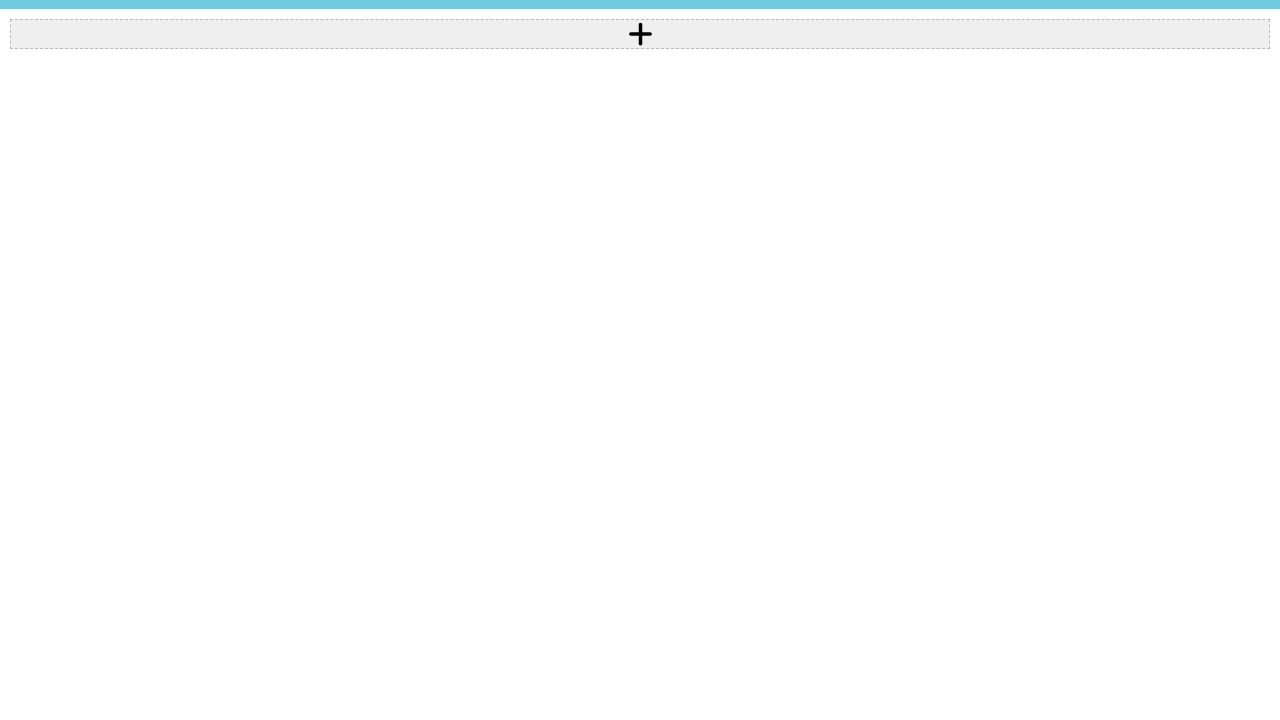
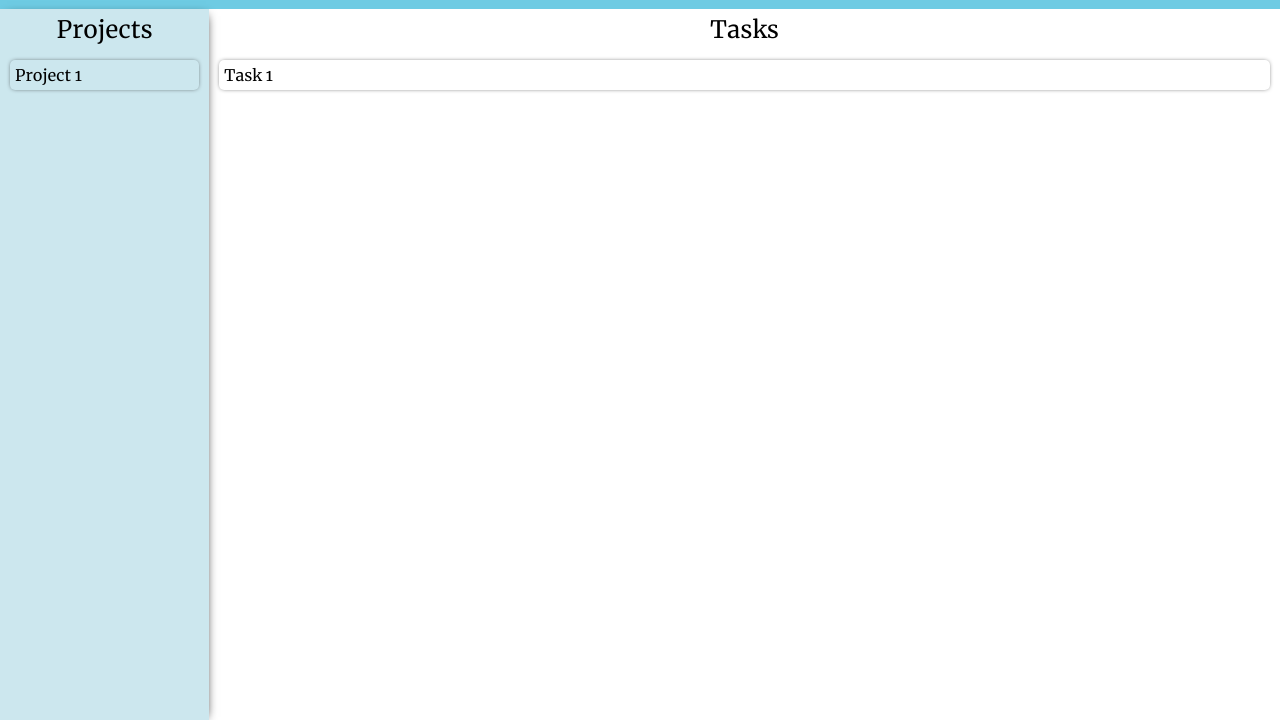
Before and after one commit to tommygatz/todo-list, a website built with webpack: page docs/index.html in a window 1280 px wide. Shown: the part 80-800 px from the top of the page. Built offline with nearby package versions, Linux system fonts and the light colour scheme.

Commit message:
started from scratch because I suck...

```diff
--- a/docs/index.html
+++ b/docs/index.html
@@ -7,7 +7,7 @@
         <title>Todo List</title>
     </head>
     <body>
-        <div id="content"></div>
+        <div id="page"></div>
         <script src="main.js"></script>
     </body>
 </html>
--- a/package.json
+++ b/package.json
@@ -25,6 +25,7 @@
     "cross-spawn": "^7.0.3",
     "css-select": "^4.3.0",
     "css-what": "^6.1.0",
+    "date-fns": "^2.30.0",
     "dom-converter": "^0.2.0",
     "dom-serializer": "^1.4.1",
     "domelementtype": "^2.3.0",
--- a/src/index.js
+++ b/src/index.js
@@ -1,24 +1,6 @@
 import './styles/reset.css';
 import './styles/styles.css';
-import createHeader from './modules/header/header.js';
-import createMain from './modules/main/main.js';
-import newItem from './modules/functions/newItem.js';
-
-function buildContent(){
-    const content = document.getElementById('content');
-    content.appendChild(createHeader());
-    content.appendChild(createMain());
-
-    return content;
-};
+import {loadPage} from './modules/Page';
 
 
-
-
-
-
-
-
-buildContent();
-
-console.log('build success!');
+loadPage();
--- /dev/null
+++ b/src/modules/Page.js
@@ -0,0 +1,40 @@
+function loadPage(){
+    const page = document.getElementById("page");
+    page.innerHTML =`
+    <div id="header"></div>
+    <div id="main"></div>`;
+
+    document.getElementById('header').innerText = 'To-Do List';
+
+    const main = document.getElementById("main");
+    const sidebar = loadSidebar();
+    const list = loadList();
+    main.appendChild(sidebar);
+    main.appendChild(list);
+
+}
+
+function loadSidebar(){
+    const sidebarNode = document.createElement("div");
+    sidebarNode.setAttribute("id", "sidebar");
+    sidebarNode.innerHTML = `
+    <div id="sidebar-title">Projects</div>
+    <div id="project-list">
+        <div class="project">Project 1</div>
+    </div>`;
+    return sidebarNode;
+}
+
+function loadList(){
+    const listNode = document.createElement("div");
+    listNode.setAttribute("id", "list");
+    listNode.innerHTML = `
+    <div id="list-title">Tasks</div>
+    <div id="task-list">
+        <div class="task">Task 1</div>
+    </div>`;
+    return listNode;
+
+}
+
+export { loadPage };
--- a/src/modules/footer/footer.js
+++ /dev/null
@@ -1,5 +0,0 @@
-function createFooter(){
-    return;
-};
-
-export default createFooter;
--- a/src/modules/functions/newItem.js
+++ /dev/null
@@ -1,47 +0,0 @@
-function setActive(event){
-    const active = document.querySelectorAll('.active');
-    active.forEach((item) => {
-        item.classList.remove('active');
-    });
-
-    const element = event.target.parentNode;
-    if (!element.classList.contains('active')){
-        element.classList.add('active');
-    };
-
-    return;
-}
-
-
-function newItem(event){
-
-    const textarea = document.createElement('input');
-    textarea.type = 'text';
-    textarea.placeholder = 'Enter task...'
-    // textarea.setAttribute('required','');
-
-    // const datetext = document.createElement('p');
-    // datetext.classList.add('date-text');
-    // datetext.textContent = 'No due date';
-
-    const datearea = document.createElement('input');
-    datearea.type = 'date';
-    datearea.classList.add('due-date');
-
-    const newItem = document.createElement('div');
-    newItem.classList.add('list-entry');
-    newItem.appendChild(textarea);
-    // newItem.appendChild(datetext);
-    newItem.appendChild(datearea);
-    // newItem.addEventListener('click', setActive);
-
-
-    const list = event.target.parentNode;
-    const button = event.target;
-
-    list.insertBefore(newItem, button.nextSibling);
-
-    return list;
-};
-
-export default newItem;
--- a/src/modules/header/header.js
+++ /dev/null
@@ -1,9 +0,0 @@
-function createHeader(){
-    const header = document.createElement('div');
-    header.setAttribute('id', 'header')
-    header.classList.add('flex-container');
-    // header.textContent = 'HEADER';
-    return header;
-};
-
-export default createHeader;
--- a/src/modules/main/list.js
+++ /dev/null
@@ -1,17 +0,0 @@
-import newItem from "../functions/newItem";
-
-function createList(){
-    const list = document.createElement('div');
-    list.setAttribute('id', 'list')
-    list.classList.add('flex-container');
-
-    const newItemBtn = document.createElement('button');
-    newItemBtn.classList.add('button');
-    newItemBtn.setAttribute('id', 'new-item-button');
-    newItemBtn.addEventListener('click', newItem);
-    list.appendChild(newItemBtn);
-
-    return list;
-};
-
-export default createList;
--- a/src/modules/main/main.js
+++ /dev/null
@@ -1,14 +0,0 @@
-import createSidebar from './sidebar.js';
-import createList from './list.js';
-
-
-function createMain(){
-    const main = document.createElement('div');
-    main.setAttribute('id', 'main')
-    main.classList.add('flex-container');
-    main.appendChild(createSidebar());
-    main.appendChild(createList());
-    return main;
-};
-
-export default createMain;
--- a/src/modules/main/sidebar.js
+++ /dev/null
@@ -1,9 +0,0 @@
-function createSidebar(){
-    const sidebar = document.createElement('div');
-    sidebar.setAttribute('id', 'sidebar')
-    sidebar.classList.add('flex-container');
-    // sidebar.textContent = 'SIDEBAR';
-    return sidebar;
-};
-
-export default createSidebar;
--- a/src/styles/styles.css
+++ b/src/styles/styles.css
@@ -1,105 +1,99 @@
 @font-face {
-    font-family: 'Merriweather-light';
-    src: url('../assets/fonts/Merriweather/Merriweather-Light.ttf') format('truetype');
+    font-family: 'Merriweather';
+    src: url('../assets/fonts/Merriweather/Merriweather-Regular.ttf') format('truetype');
     font-weight: 600;
     font-style: normal;
 }
 
 :root {
-    --mainfont: 'Merriweather-light';
+    --mainfont: 'Merriweather';
 }
 
-#content {
+body {
     display: flex;
+}
+
+#page {
+    display: flex;
+    width: 100vw;
     height: 100vh;
-    width: 100vw;
     flex-direction: column;
 }
-
     #header {
-    width: 100vw;
+        display: flex;
+        width: 100%;
         height: 100px;
-    /* box-shadow: 0px 2px 25px -5px black ; */
-    background-color:rgb(110, 203, 226);
+        align-items: center;
+        justify-content: center;
+        background-color:rgb(110, 203, 227);
+        font-family: var(--mainfont);
+        font-size: 2rem;
     }
 
     #main {
-    flex-grow: 1;
         display: flex;
         flex-direction: row;
     }
-
         #sidebar {
+            display: flex;
+            flex-direction: column;
             width: 250px;
+            height: 100%;
             box-shadow: 2px 2px 10px -5px black ;
-    display: none;
+            background-color:rgb(204, 231, 238);
+        }
+            #sidebar-title {
+                width: 100%;
+                height: fit-content;
+                text-align: center;
+                padding: 5px;
+                font-family: var(--mainfont);
+                font-size: 1.5rem;
+            }
+            #project-list {
+                display: flex;
+                width: 100%;
+                height: 100%;
+                justify-content: center;
+            }
+                .project {
+                    height: fit-content;
+                    width: 100%;
+                    margin: 10px;
+                    padding: 5px;
+                    font-family: var(--mainfont);
+                    font-size: 1rem;
+                    box-shadow: 0px 0px 5px -2px black ;
+                    border-radius: 5px;
                 }
 
         #list {
-    flex-grow: 1;
             display: flex;
             flex-direction: column;
-    overflow-y: scroll;
+            width: 100%;
+            height: 100%;
         }
-
-.flex-container {
-    /* border: 1px solid black; */
+            #list-title {
+                width: 100%;
+                height: fit-content;
+                text-align: center;
+                padding: 5px;
+                font-family: var(--mainfont);
+                font-size: 1.5rem;
             }
-
-.list-entry, #new-item-button {
-    height: 30px;
-    margin: 10px 10px 0px 10px;
-    align-items: center;
+            #task-list {
+                display: flex;
+                width: 100%;
+                height: 100%;
+                justify-content: center;
             }
-
-.list-entry {
-    border: 1px solid rgb(187, 187, 187);
-    display: flex;
-    flex-direction: row;
-    justify-content: space-between;
-}
-
-#new-item-button {
-    border: 1px dashed rgb(187, 187, 187);
-    background-image: url('../assets/images/plus-solid.svg');
-    background-repeat: no-repeat;
-    background-position: center;
-    background-size: contain;
-    backdrop-filter: saturate(100%);
-}
-
-input {
-    border: none;
-    height: 100%;
+                .task {
+                    height: fit-content;
+                    width: 100%;
+                    margin: 10px;
+                    padding: 5px;
                     font-family: var(--mainfont);
                     font-size: 1rem;
+                    box-shadow: 0px 0px 5px -2px black ;
+                    border-radius: 5px;
                 }
-
-input[type='text']{
-    /* flex-grow: 1; */
-    padding-left: 10px;
-}
-
-input:focus {
-    outline: none;
-    color: black;
-}
-
-.date-text {
-    color: inherit;
-    font-family: var(--mainfont);
-    display: block;
-}
-
-.list-entry.active > .date-text {
-    display: none;
-}
-
-.due-date {
-    width: auto;
-    display: block;
-}
-
-.list-entry.active > .due-date {
-    display: block;
-}
```
Also changed, not shown: src/modules/Storage.js (added, +11 -0 lines), docs/1f7dea9c1371f0863d1b.ttf (added), docs/main.js, src/modules/Project.js (added), src/modules/Task.js (added), 1 other file. Lines whose indentation alone changed are shown as unchanged.
